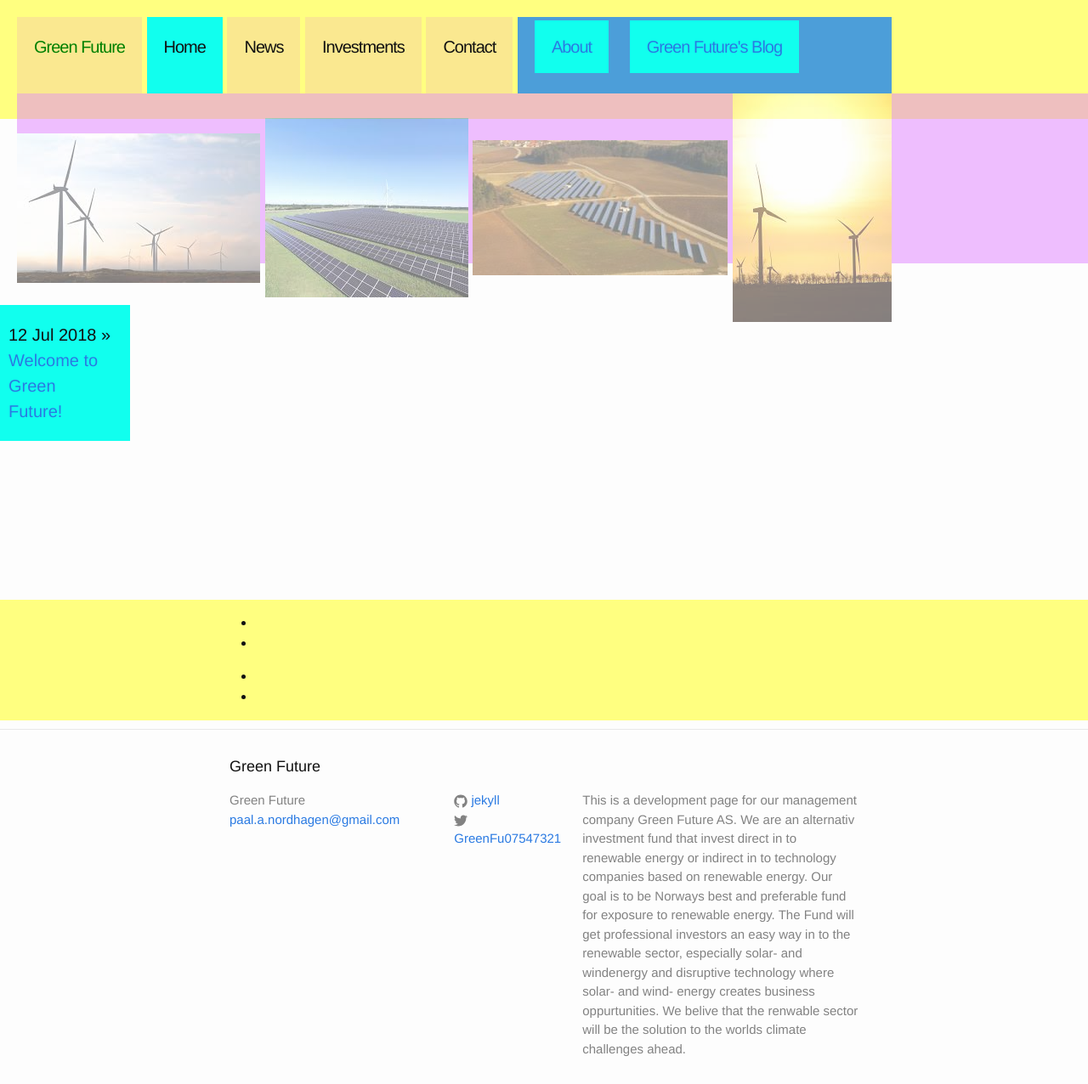
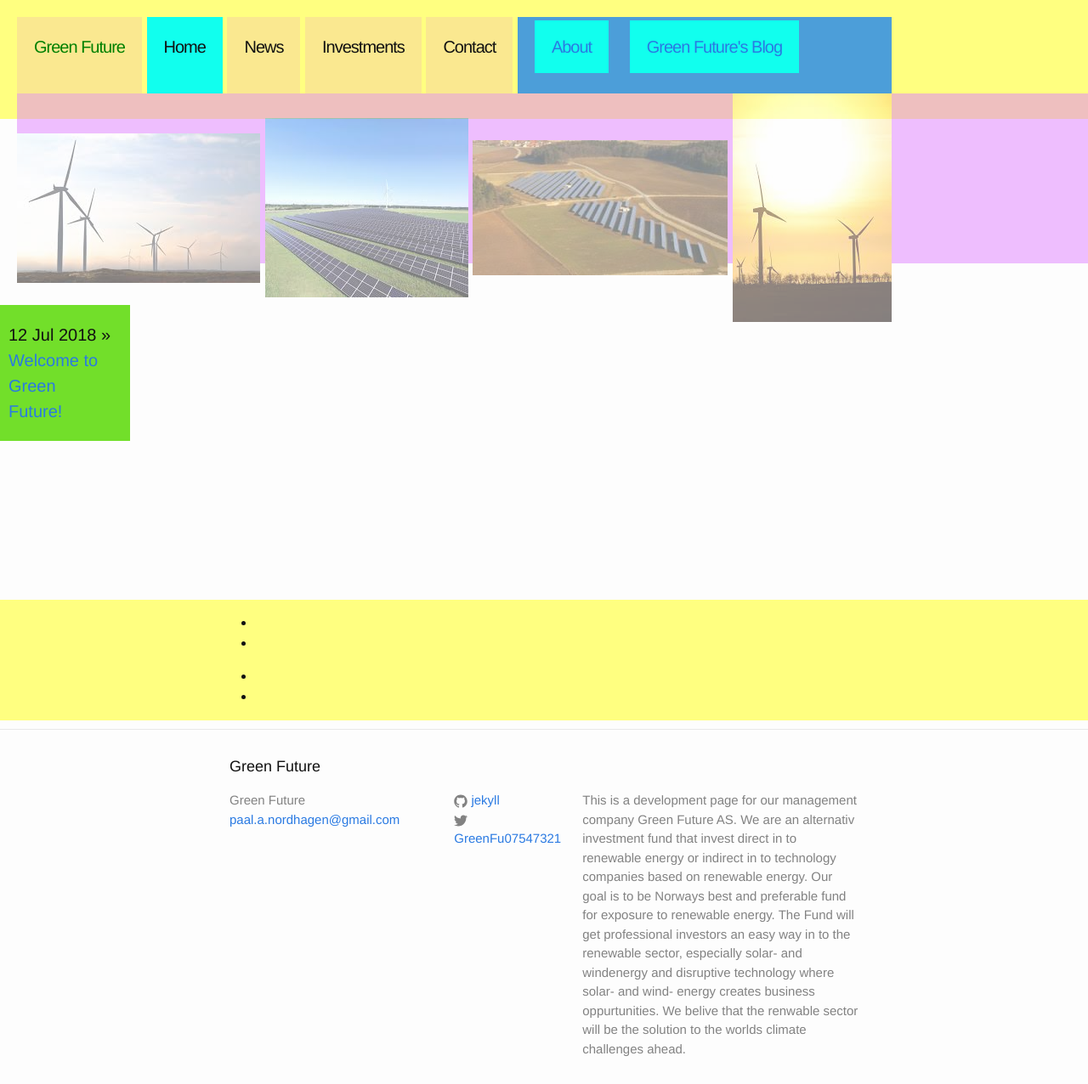
Before and after one commit to Paal-August/Paal-August.github.io, a Jekyll site: the page built from Blog/index.html, in a window 1280 px wide and 1276 px high. Shown: the whole window at 85% size. Built offline with Jekyll 4.4.1, drawn with Linux system fonts in a browser that asks for light colours.

Commit message:
Update _layout.scss

```diff
--- a/_sass/_layout.scss
+++ b/_sass/_layout.scss
@@ -406,6 +406,6 @@
      width:100%;
      float:right;
      padding:20px;
-     background-color: #11ffeeff;
+     background-color: #72DF2A;
      display:inline;
 }
```
